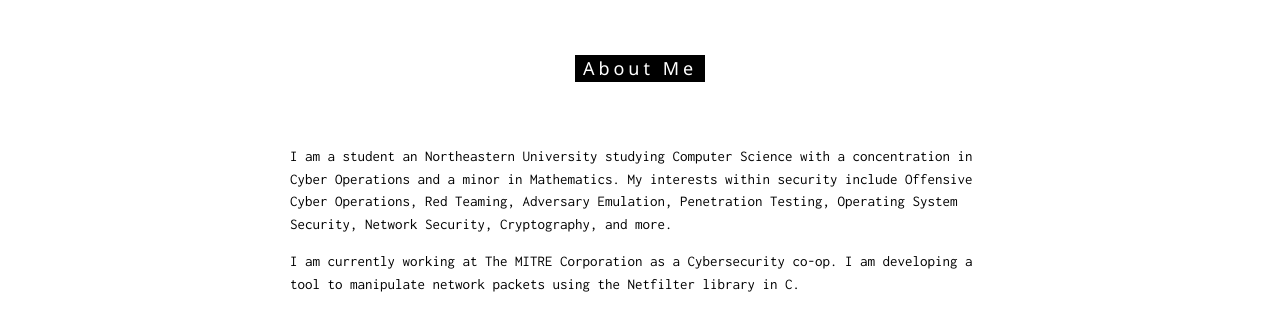
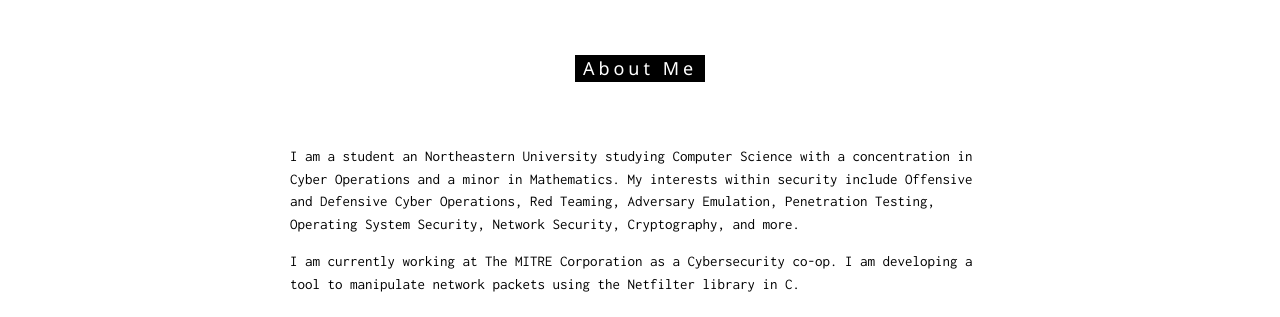
Before and after one commit to anuj-modi/anuj-modi.github.io, a plain HTML site: page index.html in a window 1280 px wide. Shown: the part 603-920 px from the top of the page. Drawn offline with nearby package versions, Linux system fonts and the light colour scheme.

Commit message:
fix some typos and add defensive cyber ops

```diff
--- a/index.html
+++ b/index.html
@@ -64,9 +64,9 @@
         <div class="w3-content" style="max-width:700px">
             <h5 class="w3-center w3-padding-48"><span class="w3-tag w3-wide">About Me</span></h5>
             <p>I am a student an Northeastern University studying Computer Science with a concentration in Cyber
-                Operations and a minor in Mathematics. My interests within security include Offensive Cyber Operations,
-                Red Teaming, Adversary Emulation, Penetration Testing, Operating System Security, Network Security,
-                Cryptography, and more.</p>
+                Operations and a minor in Mathematics. My interests within security include Offensive and Defensive
+                Cyber Operations, Red Teaming, Adversary Emulation, Penetration Testing, Operating System Security,
+                Network Security, Cryptography, and more.</p>
             <p>I am currently working at The MITRE Corporation as a Cybersecurity co-op. I am developing a tool to
                 manipulate network packets using the Netfilter library in C.</p>
         </div>
@@ -78,7 +78,7 @@
         <div class="w3-content" style="max-width:700px">
             <h5 class="w3-center w3-padding-48"><span class="w3-tag w3-wide">Projects</span></h5>
             <p><strong>Nush</strong> - A simple shell program written in C. Supports many basic shell features such as
-                &&, ||, &, |, <, and>.
+                &&, ||, &, |, <, and >.
                     <br><br>
                     <a href="https://github.com/anuj-modi/nush">Github link</a>
             </p>
```
